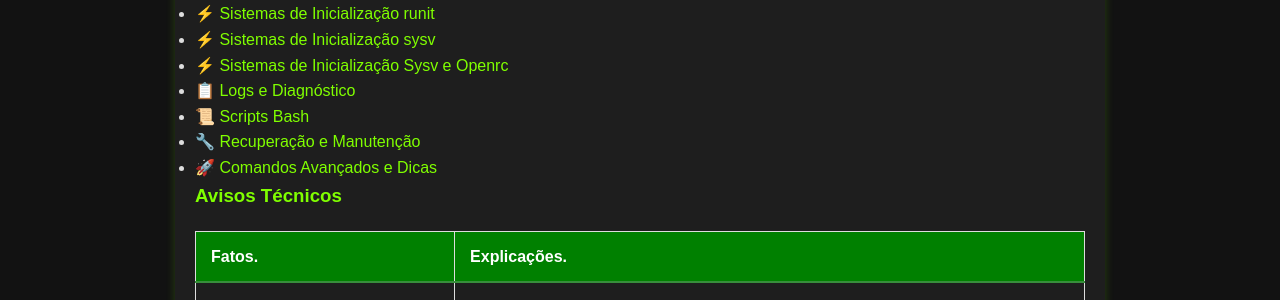
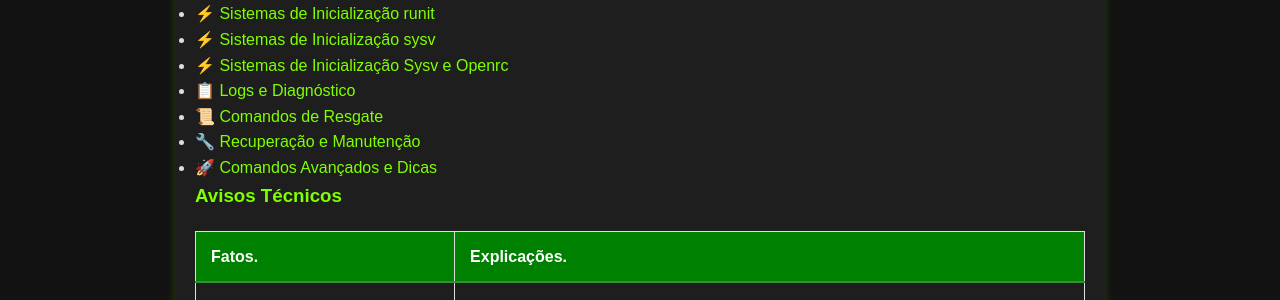
Before and after one commit to Piolinux/piolinux-site, a Jekyll site: the page built from _pages/_comandos/index.md, in a window 1280 px wide. Shown: the part 585-885 px from the top of the page. Built offline with Jekyll 4.4.1, drawn with Linux system fonts in a browser that asks for light colours.

Commit message:
Update index.md

```diff
--- a/_pages/_comandos/index.md
+++ b/_pages/_comandos/index.md
@@ -31,7 +31,7 @@ permalink: /comandos/
   <li><a href="/sistemas-de-inicializacao-sysv/">⚡ Sistemas de Inicialização sysv</a></li>
   <li><a href="/openrc-sysvinit/">⚡ Sistemas de Inicialização Sysv e Openrc </a></li>
   <li><a href="/logs-e-diagnostico/">📋 Logs e Diagnóstico</a></li>
-  <li><a href="/scripts-bash-comandos/">📜 Scripts Bash</a></li>
+ <li><a href="/sequencias-comandos-resgate-linux/">📜 Comandos de Resgate</a></li>
   <li><a href="/recuperacao-e-manutencao/">🔧 Recuperação e Manutenção</a></li>
   <li><a href="/comandos-avancados-e-dicas/">🚀 Comandos Avançados e Dicas</a></li>
 </ul>
```
